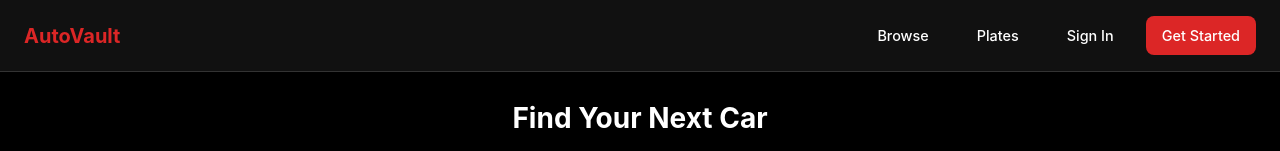
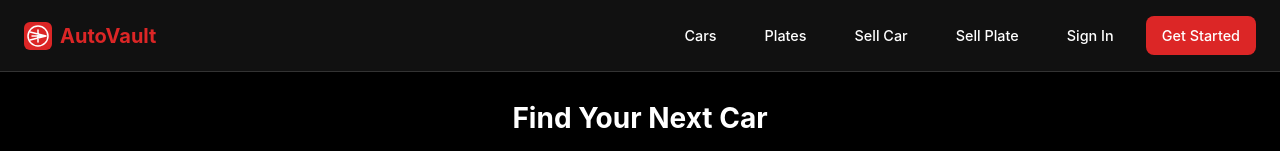
Before and after one commit to utovault-bs/autovault-web, a React (Vite) app: page / in a window 1280 px wide. Shown: the top 151 px of the page. Built offline with nearby package versions, Linux system fonts and the light colour scheme; no server answers.

Commit message:
Fix: restore index.html header (title, meta, favicon), restore Navbar (SVG logo, Sell Car/Sell Plate always visible)

```diff
--- a/index.html
+++ b/index.html
@@ -1 +1 @@
-<!DOCTYPE html><html lang="en"><head><meta charset="UTF-8" /><meta name="viewport" content="width=device-width, initial-scale=1.0" /><title>AutoVault</title></head><body><div id="root"></div><script type="module" src="/src/main.jsx"></script></body></html>
+<!DOCTYPE html><html lang="en"><head><meta charset="UTF-8" /><meta name="viewport" content="width=device-width, initial-scale=1.0" /><meta name="theme-color" content="#111" /><meta name="description" content="AutoVault - Buy and sell used cars and number plates" /><link rel="icon" type="image/svg+xml" href="/favicon.svg" /><title>AutoVault - Car &amp; Plate Marketplace</title></head><body><div id="root"></div><script type="module" src="/src/main.jsx"></script></body></html>
--- a/src/components/Navbar.jsx
+++ b/src/components/Navbar.jsx
@@ -6,15 +6,23 @@ const Navbar = () => {
   const [menuOpen, setMenuOpen] = useState(false);
   const close = () => setMenuOpen(false);
   return <nav className="navbar">
-    <Link to="/" className="logo" onClick={close}>AutoVault</Link>
+    <Link to="/" className="logo" onClick={close}>
+      <svg width="28" height="28" viewBox="0 0 28 28" fill="none" style={{ marginRight: 8, verticalAlign: 'middle' }}>
+        <rect width="28" height="28" rx="6" fill="#111"/>
+        <path d="M8 14h12M14 8v12M6 10l16 4M6 18l16-4" stroke="#fff" strokeWidth="1.5" strokeLinecap="round"/>
+        <circle cx="14" cy="14" r="10" stroke="#fff" strokeWidth="1.5" fill="none"/>
+      </svg>
+      AutoVault
+    </Link>
     <button className={`hamburger${menuOpen ? ' open' : ''}`} onClick={() => setMenuOpen(!menuOpen)} aria-label="Menu">
       <span></span><span></span><span></span>
     </button>
     <div className={`nav-links${menuOpen ? ' open' : ''}`}>
-      <Link to="/" onClick={close}>Browse</Link>
+      <Link to="/" onClick={close}>Cars</Link>
       <Link to="/plates" onClick={close}>Plates</Link>
+      <Link to="/sell" onClick={close}>Sell Car</Link>
+      <Link to="/plates/sell" onClick={close}>Sell Plate</Link>
       {user ? <>
-        <Link to="/sell" onClick={close}>Sell Car</Link>
         <Link to="/messages" onClick={close}>Messages</Link>
         {isAdmin() && <Link to="/admin" onClick={close}>Admin</Link>}
         <span className="user-name">{user.name}</span>
```
Also changed, not shown: public/favicon.svg (added).
